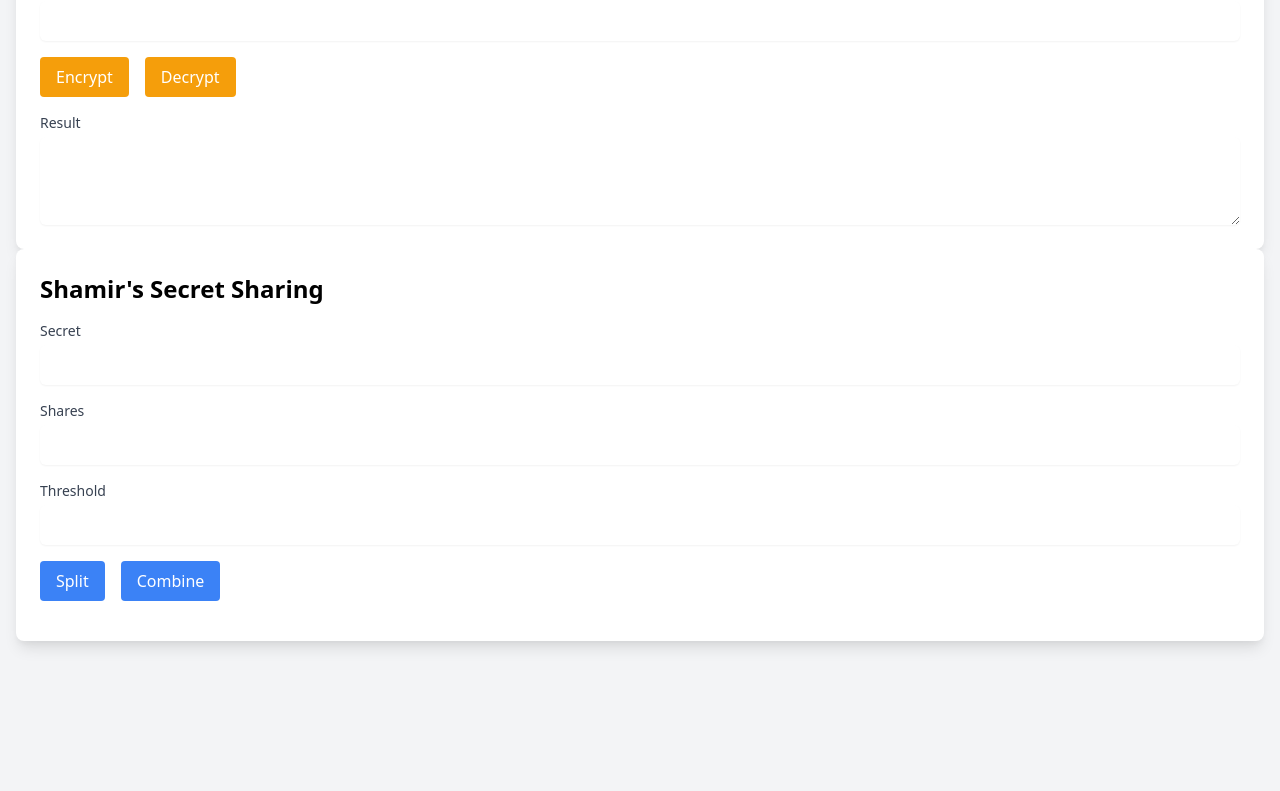
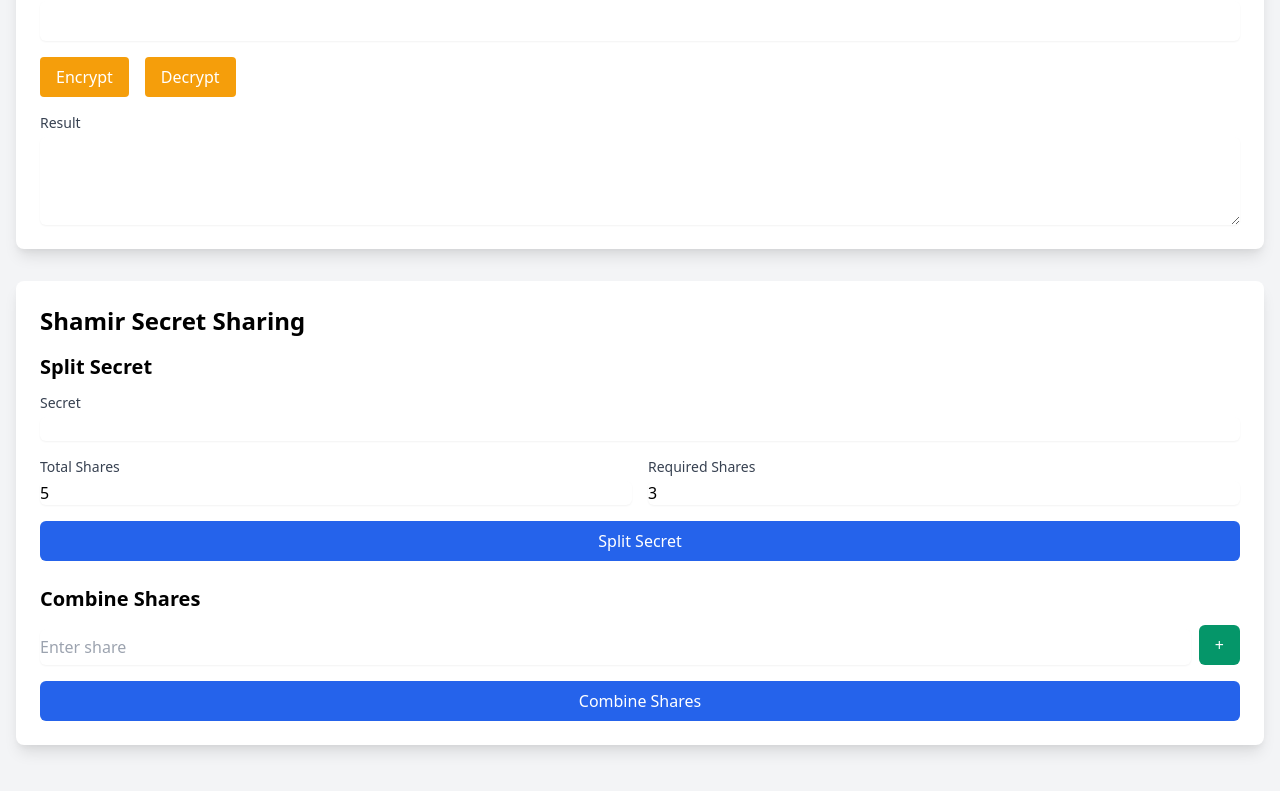
Before and after one commit to codenlighten/bsv-elliptic-fix, a website: page public/index.html in a window 1280 px wide. Shown: the part 1375-2166 px from the top of the page. Before the commit the page ends 2048 px from the top, so only its background shows below. Drawn offline with nearby package versions, Linux system fonts and the light colour scheme.

Commit message:
feat: add Shamir Secret Sharing UI with split and combine functionality

```diff
--- a/public/index.html
+++ b/public/index.html
@@ -148,8 +148,8 @@
       </div>
 
       <!-- Encryption Section -->
-      <div class="bg-white rounded-lg shadow-lg p-6">
-        <h2 class="text-2xl font-semibold mb-4">Encryption</h2>
+      <div class="mb-8 p-6 bg-white rounded-lg shadow-lg">
+        <h2 class="text-2xl font-bold mb-4">Encryption</h2>
         <div class="space-y-4">
           <div>
             <label class="block text-sm font-medium text-gray-700"
@@ -199,55 +199,51 @@
         </div>
       </div>
 
-      <!-- Shamir's Secret Sharing Section -->
-      <div class="bg-white rounded-lg shadow-lg p-6">
-        <h2 class="text-2xl font-semibold mb-4">Shamir's Secret Sharing</h2>
+      <!-- Shamir Secret Sharing Section -->
+      <div class="mb-8 p-6 bg-white rounded-lg shadow-lg">
+        <h2 class="text-2xl font-bold mb-4">Shamir Secret Sharing</h2>
+
+        <!-- Split Secret -->
+        <div class="mb-6">
+          <h3 class="text-xl font-semibold mb-3">Split Secret</h3>
           <div class="space-y-4">
             <div>
-            <label class="block text-sm font-medium text-gray-700"
-              >Secret</label
-            >
-            <input
-              type="text"
-              id="shamirSecret"
-              class="mt-1 block w-full rounded-md border-gray-300 shadow-sm p-2"
-            />
+              <label class="block text-sm font-medium text-gray-700">Secret</label>
+              <input type="text" id="shamirSecret" class="mt-1 block w-full rounded-md border-gray-300 shadow-sm focus:border-blue-500 focus:ring-blue-500">
+            </div>
+            <div class="grid grid-cols-2 gap-4">
+              <div>
+                <label class="block text-sm font-medium text-gray-700">Total Shares</label>
+                <input type="number" id="totalShares" min="2" value="5" class="mt-1 block w-full rounded-md border-gray-300 shadow-sm focus:border-blue-500 focus:ring-blue-500">
               </div>
               <div>
-            <label class="block text-sm font-medium text-gray-700"
-              >Shares</label
-            >
-            <input
-              type="number"
-              id="shamirShares"
-              class="mt-1 block w-full rounded-md border-gray-300 shadow-sm p-2"
-            />
+                <label class="block text-sm font-medium text-gray-700">Required Shares</label>
+                <input type="number" id="requiredShares" min="2" value="3" class="mt-1 block w-full rounded-md border-gray-300 shadow-sm focus:border-blue-500 focus:ring-blue-500">
               </div>
+            </div>
+            <button onclick="splitSecret()" class="w-full bg-blue-600 text-white px-4 py-2 rounded-md hover:bg-blue-700">Split Secret</button>
+            <div id="sharesOutput" class="mt-4 p-4 bg-gray-100 rounded-md hidden">
+              <h4 class="font-medium mb-2">Generated Shares:</h4>
+              <div id="sharesList" class="space-y-2"></div>
+            </div>
+          </div>
+        </div>
+
+        <!-- Combine Shares -->
         <div>
-            <label class="block text-sm font-medium text-gray-700"
-              >Threshold</label
-            >
-            <input
-              type="number"
-              id="shamirThreshold"
-              class="mt-1 block w-full rounded-md border-gray-300 shadow-sm p-2"
-            />
+          <h3 class="text-xl font-semibold mb-3">Combine Shares</h3>
+          <div class="space-y-4">
+            <div id="sharesInputContainer" class="space-y-2">
+              <div class="flex gap-2">
+                <input type="text" placeholder="Enter share" class="share-input mt-1 block w-full rounded-md border-gray-300 shadow-sm focus:border-blue-500 focus:ring-blue-500">
+                <button onclick="addShareInput()" class="px-4 py-2 bg-green-600 text-white rounded-md hover:bg-green-700">+</button>
               </div>
-          <div class="flex space-x-4">
-            <button
-              id="shamirSplit"
-              class="bg-blue-500 text-white px-4 py-2 rounded hover:bg-blue-600"
-            >
-              Split
-            </button>
-            <button
-              id="shamirCombine"
-              class="bg-blue-500 text-white px-4 py-2 rounded hover:bg-blue-600"
-            >
-              Combine
-            </button>
             </div>
-          <div id="shamirResult" class="mt-4"></div>
+            <button onclick="combineShares()" class="w-full bg-blue-600 text-white px-4 py-2 rounded-md hover:bg-blue-700">Combine Shares</button>
+            <div id="secretOutput" class="mt-4 p-4 bg-gray-100 rounded-md hidden">
+              <h4 class="font-medium mb-2">Recovered Secret:</h4>
+              <p id="recoveredSecret" class="break-all"></p>
+            </div>
           </div>
         </div>
       </div>
@@ -365,39 +361,103 @@
             alert("Error decrypting data: " + error.message);
           }
         });
-      // Shamir
-      document
-        .getElementById("shamirSplit")
-        .addEventListener("click", async () => {
-          const secret = document.getElementById("shamirSecret").value;
-          const shares = document.getElementById("shamirShares").value;
-          const threshold = document.getElementById("shamirThreshold").value;
+
+        // Shamir Secret Sharing Functions
+        async function splitSecret() {
+          const secret = document.getElementById('shamirSecret').value;
+          const shares = parseInt(document.getElementById('totalShares').value);
+          const threshold = parseInt(document.getElementById('requiredShares').value);
+
+          if (!secret) {
+            alert('Please enter a secret');
+            return;
+          }
+
           try {
-            const response = await axios.post(`${API_URL}/shamir/split`, {
-              secret,
-              shares,
-              threshold,
+            const response = await fetch('/shamir/split', {
+              method: 'POST',
+              headers: { 'Content-Type': 'application/json' },
+              body: JSON.stringify({ secret, shares, threshold })
             });
-            document.getElementById("shamirResult").innerHTML =
-              response.data.data.shares;
+
+            const result = await response.json();
+            if (result.success) {
+              const sharesOutput = document.getElementById('sharesOutput');
+              const sharesList = document.getElementById('sharesList');
+              sharesList.innerHTML = '';
+
+              result.data.shares.forEach((share, index) => {
+                const shareDiv = document.createElement('div');
+                shareDiv.className = 'flex gap-2 items-center';
+                shareDiv.innerHTML = `
+                  <span class="text-sm font-medium">Share ${index + 1}:</span>
+                  <input type="text" value="${share}" readonly class="flex-1 p-2 bg-white rounded border">
+                  <button onclick="copyToClipboard(this.previousElementSibling)" class="px-2 py-1 text-sm bg-gray-600 text-white rounded hover:bg-gray-700">Copy</button>
+                `;
+                sharesList.appendChild(shareDiv);
+              });
+
+              sharesOutput.classList.remove('hidden');
+              alert('Secret split successfully');
+            } else {
+              alert(result.error);
+            }
           } catch (error) {
-            alert("Error splitting secret: " + error.message);
+            alert('Failed to split secret');
           }
+        }
+
+        function addShareInput() {
+          const container = document.getElementById('sharesInputContainer');
+          const div = document.createElement('div');
+          div.className = 'flex gap-2';
+          div.innerHTML = `
+            <input type="text" placeholder="Enter share" class="share-input mt-1 block w-full rounded-md border-gray-300 shadow-sm focus:border-blue-500 focus:ring-blue-500">
+            <button onclick="this.parentElement.remove()" class="px-4 py-2 bg-red-600 text-white rounded-md hover:bg-red-700">-</button>
+          `;
+          container.appendChild(div);
+        }
+
+        async function combineShares() {
+          const shareInputs = document.querySelectorAll('.share-input');
+          const shares = Array.from(shareInputs).map(input => input.value).filter(Boolean);
+
+          if (shares.length < 2) {
+            alert('Please enter at least 2 shares');
+            return;
+          }
+
+          try {
+            const response = await fetch('/shamir/combine', {
+              method: 'POST',
+              headers: { 'Content-Type': 'application/json' },
+              body: JSON.stringify({ shares })
             });
-      document
-        .getElementById("shamirCombine")
-        .addEventListener("click", async () => {
-          const shares = document.getElementById("shamirShares").value;
+
+            const result = await response.json();
+            if (result.success) {
+              const secretOutput = document.getElementById('secretOutput');
+              const recoveredSecret = document.getElementById('recoveredSecret');
+              recoveredSecret.textContent = result.data.secret;
+              secretOutput.classList.remove('hidden');
+              alert('Shares combined successfully');
+            } else {
+              alert(result.error);
+            }
+          } catch (error) {
+            alert('Failed to combine shares');
+          }
+        }
+
+        async function copyToClipboard(element) {
           try {
-            const response = await axios.post(`${API_URL}/shamir/combine`, {
-              shares,
-            });
-            document.getElementById("shamirResult").innerHTML =
-              response.data.data.secret;
-          } catch (error) {
-            alert("Error combining shares: " + error.message);
+            await navigator.clipboard.writeText(element.value);
+            alert('Copied to clipboard');
+          } catch (err) {
+            alert('Failed to copy');
           }
-        });
+        }
       </script>
+    </div>
   </body>
 </html>
```
Lines whose indentation alone changed are shown as unchanged.
